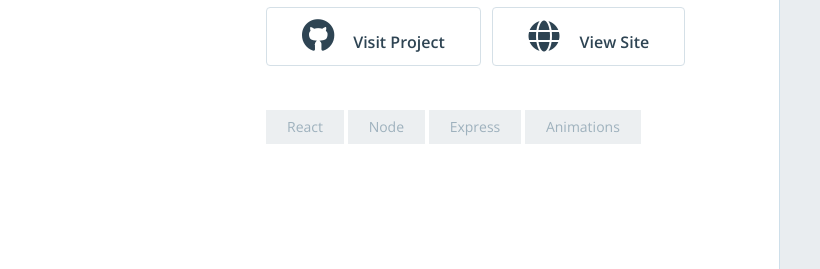
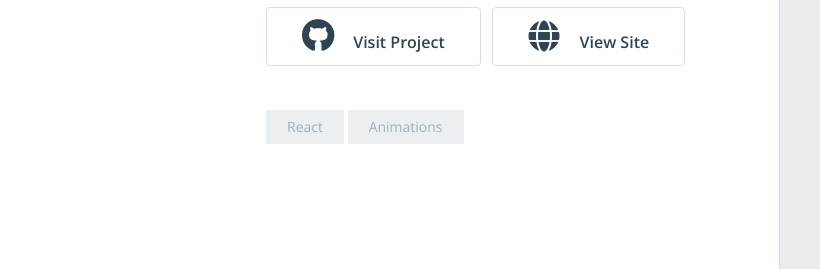
Before and after one commit to NiRuaG/niruag.github.io, a plain HTML site: page index.html in a window 1280 px wide. Shown: the part 1683-1952 px from the top of the page, 460-1280 px from the left. Drawn offline with nearby package versions, Linux system fonts and the light colour scheme.

Commit message:
update clickemall post

```diff
--- a/index.html
+++ b/index.html
@@ -225,10 +225,6 @@
   <div class="tags">
 
     <span>React</span>
-
-    <span>Node</span>
-
-    <span>Express</span>
 
     <span>Animations</span>
 
```
